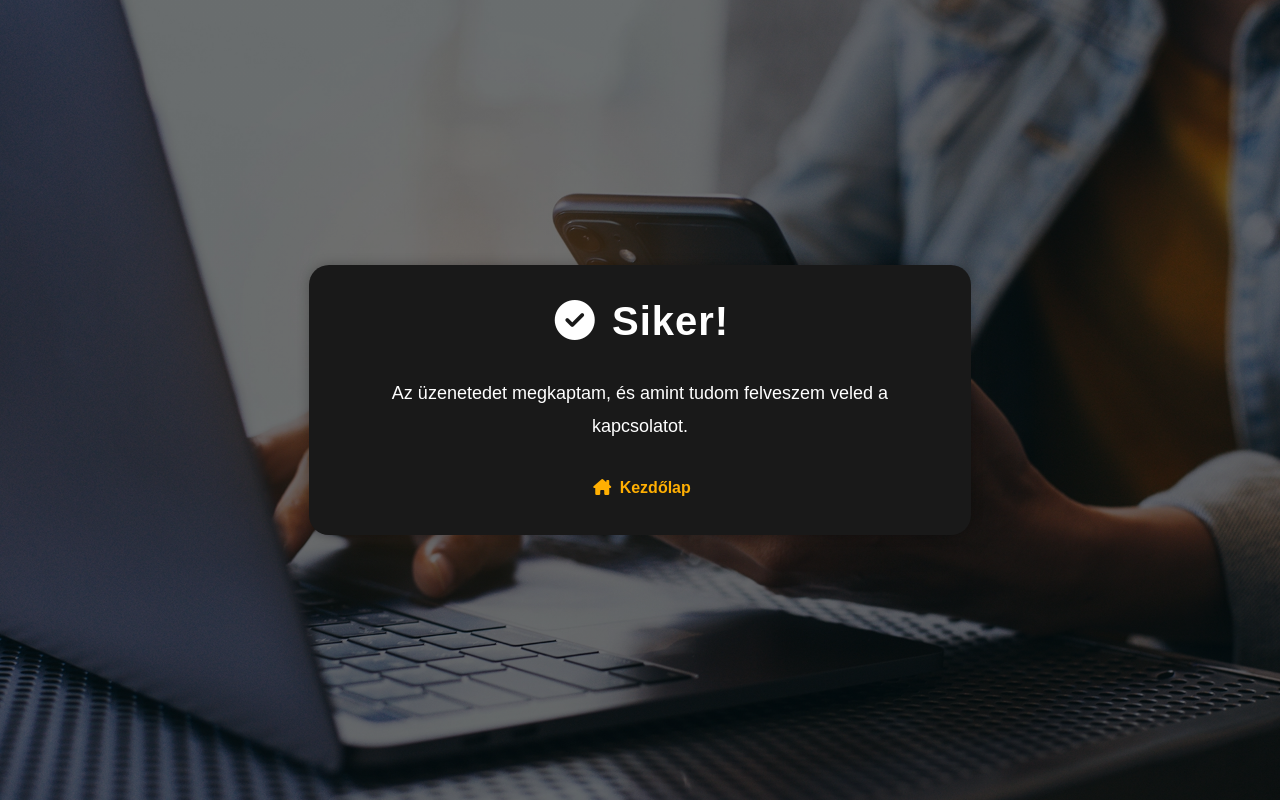
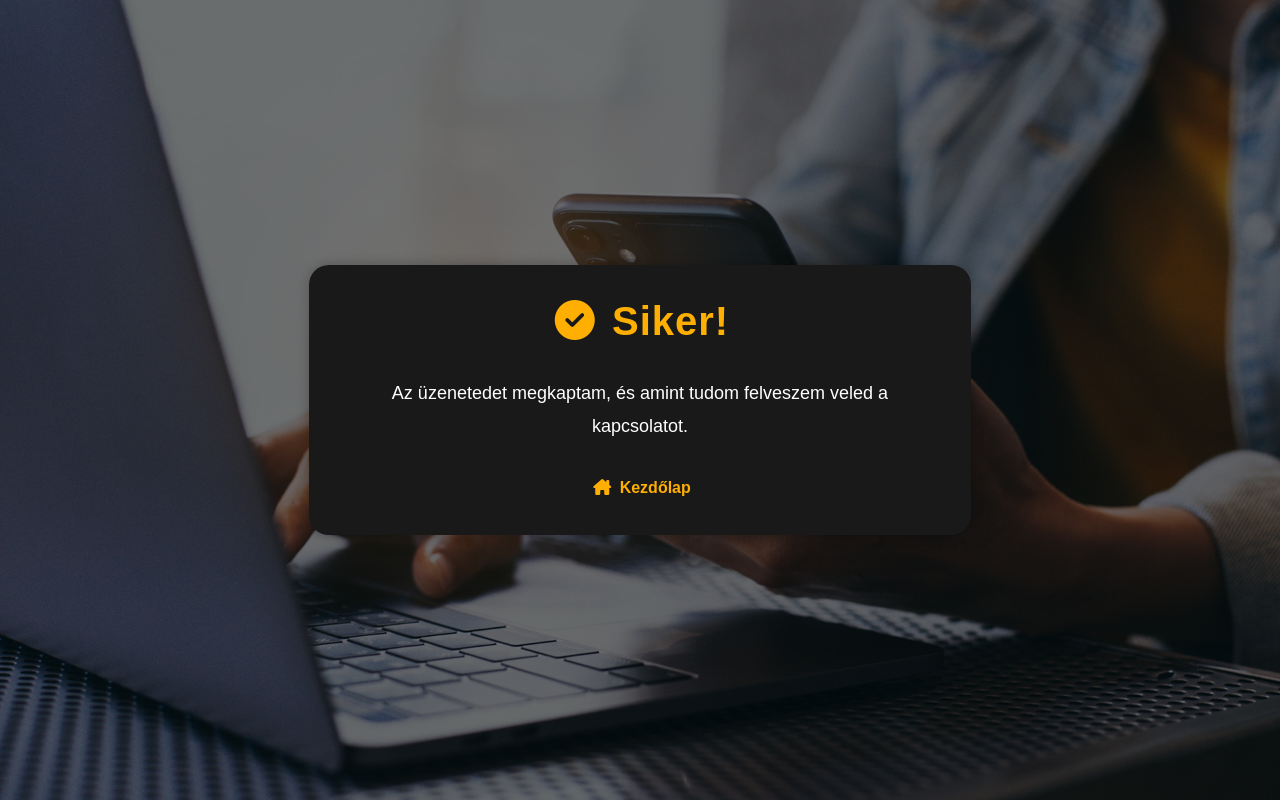
Before and after one commit to fszabi/webrebirth.hu, a website built with Vite: page success.html in a window 1280 px wide. Built offline with nearby package versions, Linux system fonts and the light colour scheme; some packages are replaced by stand-ins of ours.

Commit message:
updated success page

```diff
--- a/success.html
+++ b/success.html
@@ -59,7 +59,7 @@
     >
       <div class="container" data-type="wide">
         <header class="flow" data-spacing="large">
-          <h2 class="fs-700 fw-700 ff-accent text-center">
+          <h2 class="fs-700 fw-700 ff-accent clr-primary-300 text-center">
             <i class="fas fa-circle-check | margin-inline-4"></i>
             Siker!
           </h2>
```
